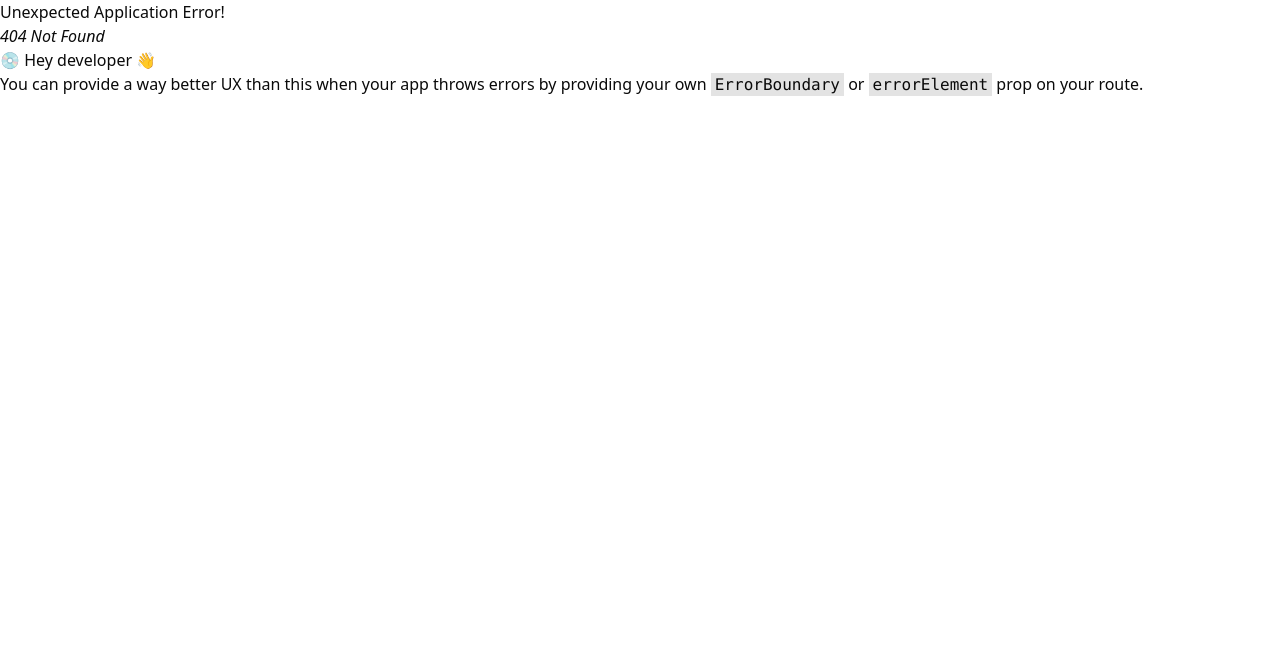
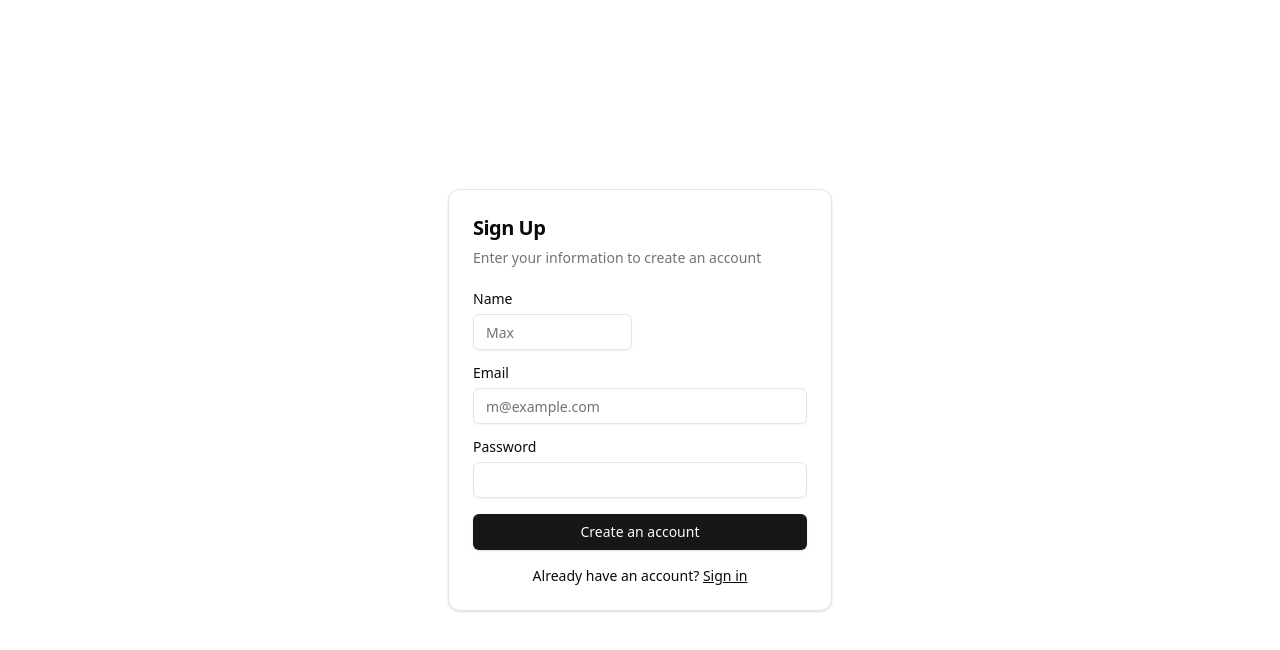
Before and after one commit to Java-Developer24/Ebook-Library-Admin-Dashboard-ReactJS, a React (Vite) app: page /register in a window 1280 px wide. Before the commit this address had no page. Shown: the top 650 px of the page. Built offline with nearby package versions, Linux system fonts and the light colour scheme.

Commit message:
add register page

```diff
--- a/src/pages/Login.tsx
+++ b/src/pages/LoginPage.tsx
@@ -9,6 +9,7 @@
   import { Label } from "@/components/ui/label"
   import { Input } from "@/components/ui/input"
 import { Button } from "@/components/ui/button"
+import { Link } from "react-router-dom"
 
 
 
@@ -33,7 +34,15 @@
         </div>
       </CardContent>
       <CardFooter>
-        <Button className="w-full">Sign in</Button>
+        <div className="w-full">
+          <Button className="w-full">Sign in</Button>
+        <div className="mt-4 text-center text-sm">
+         Dont  have an account?{" "}
+          <Link to={"/register"} className="underline">
+            Sign in
+          </Link>
+        </div></div>
+
       </CardFooter>
     </Card>
     </section>
--- /dev/null
+++ b/src/pages/RegisterPage.tsx
@@ -0,0 +1,62 @@
+import {Link} from "react-router-dom"
+
+import { Button } from "@/components/ui/button"
+import {
+  Card,
+  CardContent,
+  CardDescription,
+  CardHeader,
+  CardTitle,
+} from "@/components/ui/card"
+import { Input } from "@/components/ui/input"
+import { Label } from "@/components/ui/label"
+const RegisterPage = () => {
+  return (
+    <div>
+       <section className="flex h-screen w-full items-center justify-center"> <Card className="w-full max-w-sm">
+      <CardHeader>
+        <CardTitle className="text-xl">Sign Up</CardTitle>
+        <CardDescription>
+          Enter your information to create an account
+        </CardDescription>
+      </CardHeader>
+      <CardContent>
+        <div className="grid gap-4">
+          <div className="grid grid-cols-2 gap-4">
+            <div className="grid gap-2">
+              <Label htmlFor="first-name">Name</Label>
+              <Input id="first-name" placeholder="Max" required />
+            </div>
+
+          </div>
+          <div className="grid gap-2">
+            <Label htmlFor="email">Email</Label>
+            <Input
+              id="email"
+              type="email"
+              placeholder="m@example.com"
+              required
+            />
+          </div>
+          <div className="grid gap-2">
+            <Label htmlFor="password">Password</Label>
+            <Input id="password" type="password" />
+          </div>
+          <Button type="submit" className="w-full">
+            Create an account
+          </Button>
+
+        </div>
+        <div className="mt-4 text-center text-sm">
+          Already have an account?{" "}
+          <Link to={"/login"} className="underline">
+            Sign in
+          </Link>
+        </div>
+      </CardContent>
+    </Card></section>
+    </div>
+  )
+}
+
+export default RegisterPage
```
Also changed, not shown: src/router.tsx (+12 -4 lines).
